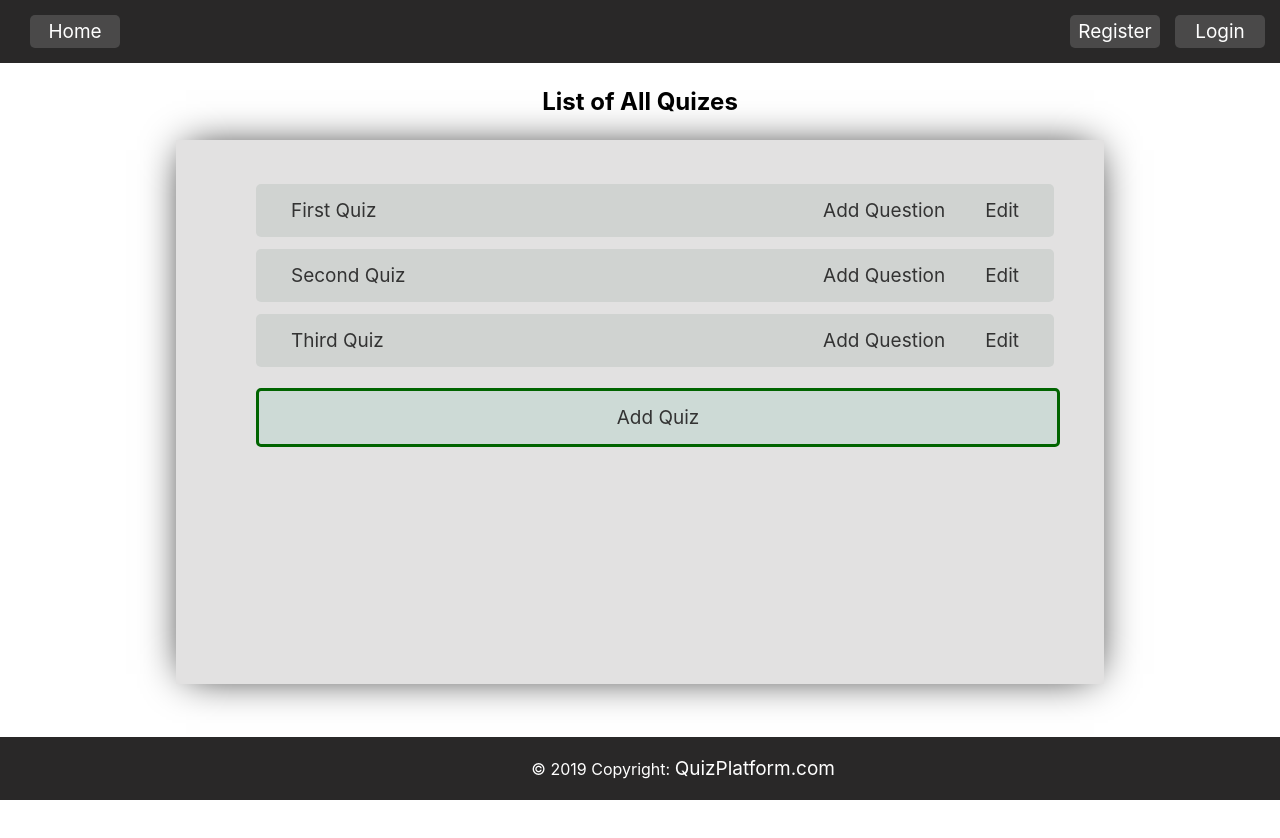
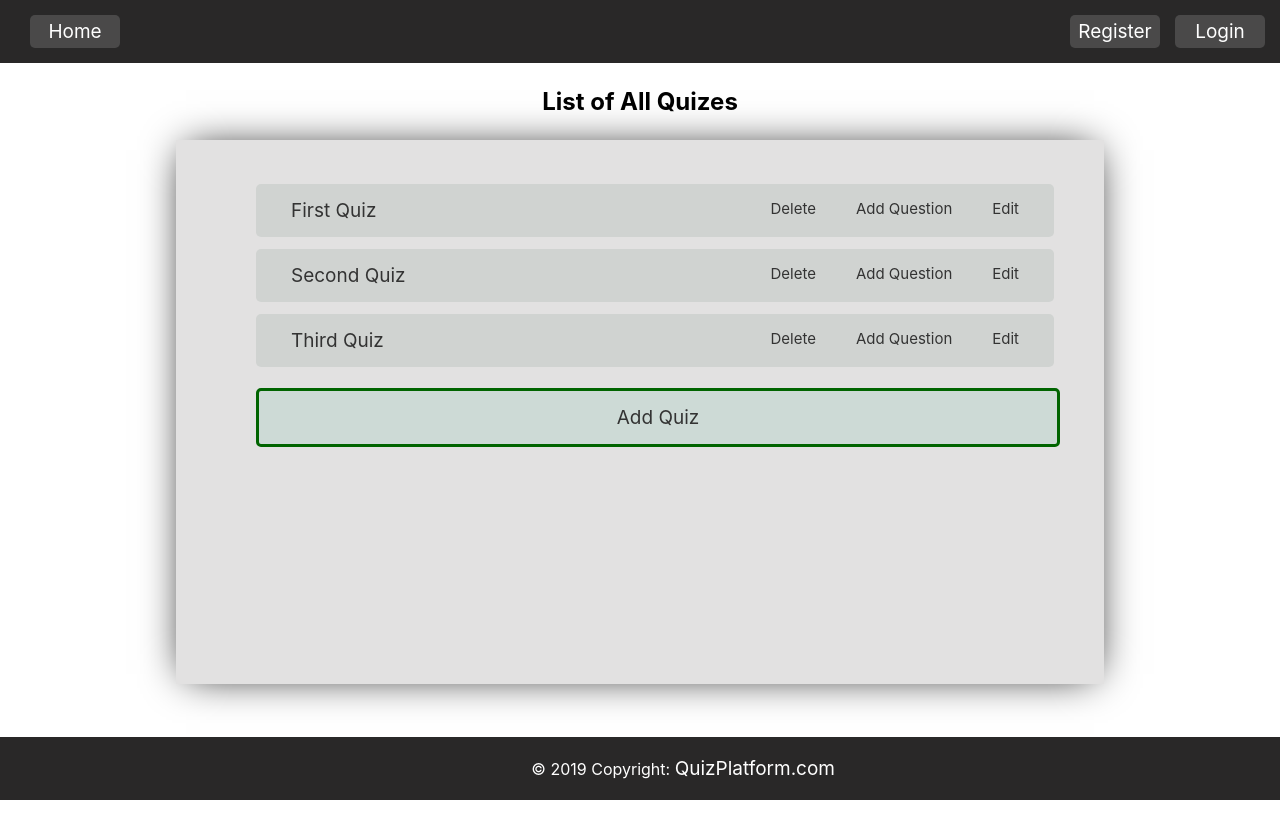
Before and after one commit to mihaela1354/Quiz-Vue-App, a Vue app: page / in a window 1280 px wide. Shown: the top 838 px of the page. Built offline with nearby package versions, Linux system fonts and the light colour scheme.

Commit message:
Delete
Add delete button

```diff
--- a/src/components/Home.vue
+++ b/src/components/Home.vue
@@ -7,6 +7,7 @@
           <router-link :to="{ name: 'Quiz', params: { id: quiz.id }}">{{quiz.title}}</router-link>
           <router-link class="edit" :to="{ name: 'Edit', params: { id: quiz.id }}">Edit</router-link>
           <router-link class="edit" :to="{ name: 'AddQuestion', params: { id: quiz.id }}">Add Question</router-link>
+          <router-link class="edit" :to="{ name: 'Delete', params: { id: quiz.id }}">Delete</router-link>
       </li>
     </ul>
     <div>
@@ -79,6 +80,10 @@ a {
 .edit {
   float: right;
   margin-right: 20px;
+  font-size:15px;
+}
+.edit:hover{
+  font-size:17px;
 }
 #addQuiz {
   -webkit-font-smoothing: antialiased;
```
